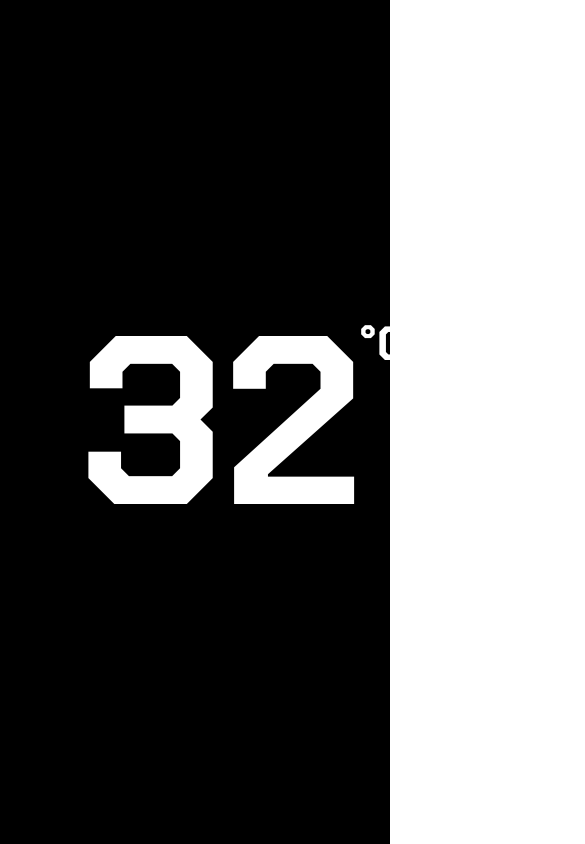
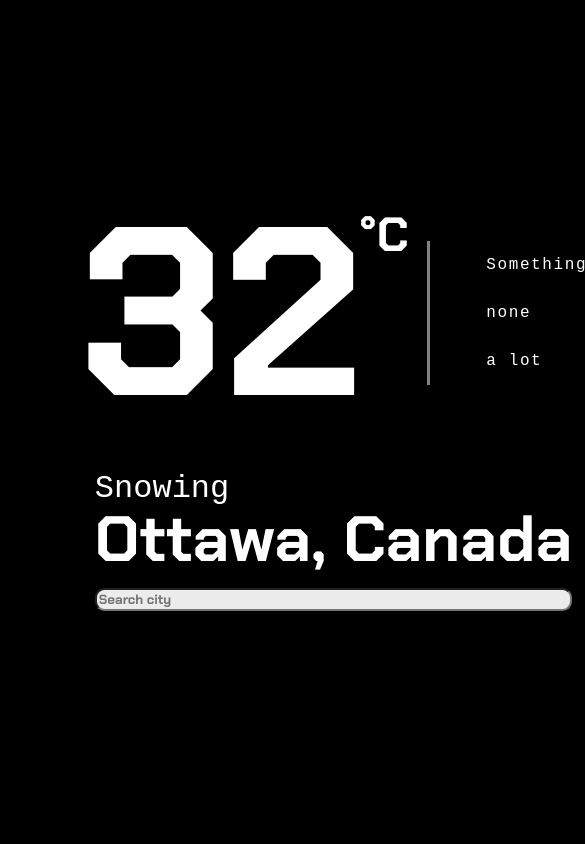
Before and after one commit to Emiliano1919/Weather-WebApp, a website built with webpack: page dist/index.html in a window 390 px wide. Shown: the top 844 px of the page, 585 px wide, since content can reach past the window. Built offline with Linux system fonts and the light colour scheme; no server answers; a web font is replaced by a local one.

Commit message:
Update size for mobile devices

```diff
--- a/src/style.css
+++ b/src/style.css
@@ -49,15 +49,28 @@ table {
 
 /* End of meyers reset modified without text*/
 @import url('https://fonts.googleapis.com/css2?family=Chakra+Petch:wght@700&family=Sono:wght@300&display=swap');
+html{
+    background-color: black;
+    min-height: 100dvh;
+    min-width: fit-content;
+}
+body{
+    display: flex;
+    min-width: fit-content;
+    min-height: 100dvh;
+    margin: 0;
+
+}
 
 
 .container{
     background-color: black;
     min-height: 100dvh;
-    width: 100dvw;
+    min-width: 100dvw;
     display: flex;
     flex-direction: column;
     justify-content: center;
+    flex-wrap: wrap;
 }
 
 .information{
@@ -65,6 +78,7 @@ table {
     display: flex;
     flex-direction: row;
     justify-content: space-around;
+    flex-wrap: wrap;
     margin-left: 5rem;
     margin-right: 5rem;
 }
@@ -73,6 +87,7 @@ table {
     display: flex;
     flex-direction: row;
     align-items: center;
+    margin-bottom: 2.5rem;
 }
 
 .degrees{
@@ -112,6 +127,7 @@ table {
     flex-direction: column;
     align-items: stretch;
     justify-content: center;
+    margin-bottom: 2.5rem;
 }
 
 .cityCountry{
```
Also changed, not shown: dist/main.js.
